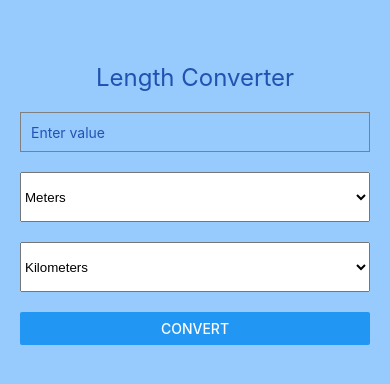
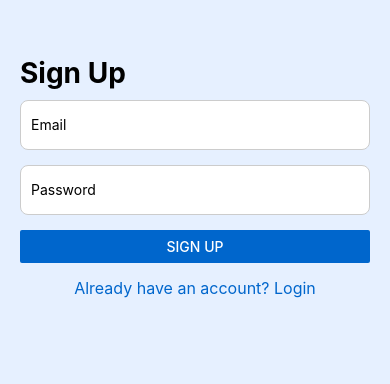
Before and after one commit to sekul-hassan/AndriodLab, a React Native app: screen / in a window 390 px wide. Shown: the part 218-602 px from the top of the page. Built offline with nearby package versions, Linux system fonts and the light colour scheme; no server answers.

Commit message:
Firebase is added

```diff
--- a/App.js
+++ b/App.js
@@ -1,117 +1,20 @@
-import React, { useState } from 'react';
-import { StyleSheet, Text, View, TextInput, Button } from 'react-native';
-import { Picker } from '@react-native-picker/picker';
-
-const lengthUnits = [
-    { label: 'Meters', value: 'm' },
-    { label: 'Kilometers', value: 'km' },
-    { label: 'Centimeters', value: 'cm' },
-    { label: 'Millimeters', value: 'mm' },
-    { label: 'Feet', value: 'ft' },
-    { label: 'Inches', value: 'in' },
-    { label: 'Yards', value: 'yd' },
-    { label: 'Miles', value: 'mi' },
-];
-
-const conversionFactors = {
-    m: 1,
-    km: 0.001,
-    cm: 100,
-    mm: 1000,
-    ft: 3.28084,
-    in: 39.3701,
-    yd: 1.09361,
-    mi: 0.000621371,
-};
-
-const convertLength = (value, fromUnit, toUnit) => {
-    const valueInMeters = value / conversionFactors[fromUnit];
-    return valueInMeters * conversionFactors[toUnit];
-};
+import React from 'react';
+import { StyleSheet, View } from 'react-native';
+import AuthScreen from './src/components/AuthScreen';
+import {AuthProvider} from "./src/components/AuthContext";
 
 export default function App() {
-    const [inputValue, setInputValue] = useState('');
-    const [fromUnit, setFromUnit] = useState('m');
-    const [toUnit, setToUnit] = useState('km');
-    const [result, setResult] = useState(null);
-
-    const handleConversion = () => {
-        const numericValue = parseFloat(inputValue);
-        if (!isNaN(numericValue)) {
-            const convertedValue = convertLength(numericValue, fromUnit, toUnit);
-            setResult(convertedValue.toFixed(6));
-        } else {
-            setResult(null);
-        }
-    };
-
     return (
-        <View style={styles.container}>
-            <Text style={styles.title}>Length Converter</Text>
-            <TextInput
-                style={styles.input}
-                placeholder="Enter value"
-                keyboardType="numeric"
-                value={inputValue}
-                onChangeText={setInputValue}
-            />
-            <Picker
-                selectedValue={fromUnit}
-                style={styles.picker}
-                onValueChange={(itemValue) => setFromUnit(itemValue)}
-            >
-                {lengthUnits.map((unit) => (
-                    <Picker.Item key={unit.value} label={unit.label} value={unit.value} />
-                ))}
-            </Picker>
-            <Picker
-                selectedValue={toUnit}
-                style={styles.picker}
-                onValueChange={(itemValue) => setToUnit(itemValue)}
-            >
-                {lengthUnits.map((unit) => (
-                    <Picker.Item key={unit.value} label={unit.label} value={unit.value} />
-                ))}
-            </Picker>
-            <Button title="Convert" onPress={handleConversion} />
-            {result !== null && (
-                <Text style={styles.result}>
-                    Result: {result} {toUnit}
-                </Text>
-            )}
-        </View>
+        <AuthProvider>
+            <AuthScreen />
+        </AuthProvider>
     );
 }
 
 const styles = StyleSheet.create({
     container: {
         flex: 1,
+        justifyContent: 'center',
         padding: 20,
-        justifyContent: 'center',
-        backgroundColor: 'rgba(3,127,250,0.41)',
-    },
-    title: {
-        fontSize: 24,
-        textAlign: 'center',
-        marginBottom: 20,
-        color: "#2052b1",
-    },
-    input: {
-        height: 40,
-        borderColor: 'gray',
-        borderWidth: 1,
-        paddingHorizontal: 10,
-        marginBottom: 20,
-        color: "#2052b1",
-    },
-    picker: {
-        height: 50,
-        width: '100%',
-        marginBottom: 20,
-    },
-    result: {
-        fontSize: 18,
-        textAlign: 'center',
-        marginTop: 20,
     },
 });
--- /dev/null
+++ b/firebaseConfig.js
@@ -0,0 +1,27 @@
+// firebaseConfig.js
+import { initializeApp } from 'firebase/app';
+import { getDatabase } from 'firebase/database';
+import { initializeAuth, getReactNativePersistence } from 'firebase/auth';
+import AsyncStorage from '@react-native-async-storage/async-storage';
+
+const firebaseConfig = {
+    apiKey: "AIzaSyA8EcXai0etanT90ALQZ3jOoly30VL1vW4",
+    authDomain: "register-automation-24214.firebaseapp.com",
+    projectId: "register-automation-24214",
+    storageBucket: "register-automation-24214.appspot.com",
+    messagingSenderId: "550864394076",
+    appId: "1:550864394076:android:1dfc07cca7786373815399",
+};
+
+// Initialize Firebase App
+const app = initializeApp(firebaseConfig);
+
+// Initialize Firebase Auth
+const auth = initializeAuth(app, {
+    persistence: getReactNativePersistence(AsyncStorage),
+});
+
+// Initialize Realtime Database
+const database = getDatabase(app);
+
+export { auth, database };
--- /dev/null
+++ b/src/components/AuthContext.js
@@ -0,0 +1,23 @@
+// AuthContext.js
+import React, { createContext, useContext, useEffect } from 'react';
+import { auth } from '../../firebaseConfig'; // Import your auth instance
+import { onAuthStateChanged } from 'firebase/auth';
+
+const AuthContext = createContext();
+
+export const AuthProvider = ({ children }) => {
+    useEffect(() => {
+        const unsubscribe = onAuthStateChanged(auth, (user) => {
+            console.log(user ? 'User is logged in' : 'No user is logged in');
+        });
+        return () => unsubscribe();
+    }, []);
+
+    return (
+        <AuthContext.Provider value={{ auth }}>
+            {children}
+        </AuthContext.Provider>
+    );
+};
+
+export const useAuth = () => useContext(AuthContext);
--- /dev/null
+++ b/src/components/AuthScreen.js
@@ -0,0 +1,86 @@
+import React, { useState } from 'react';
+import { View, Text, TextInput, Button, Alert, StyleSheet, TouchableOpacity } from 'react-native';
+import { auth } from '../../firebaseConfig';
+import { createUserWithEmailAndPassword, signInWithEmailAndPassword } from 'firebase/auth';
+
+const AuthScreen = () => {
+    const [email, setEmail] = useState('');
+    const [password, setPassword] = useState('');
+    const [isSignUp, setIsSignUp] = useState(true);
+
+    const handleSubmit = async () => {
+        try {
+            if (isSignUp) {
+                await createUserWithEmailAndPassword(auth, email, password);
+                Alert.alert('User registered successfully!');
+            } else {
+                await signInWithEmailAndPassword(auth, email, password);
+                Alert.alert('User logged in successfully!');
+            }
+        } catch (error) {
+            Alert.alert(error.message);
+        }
+    };
+
+    return (
+        <View style={styles.container}>
+            <Text style={styles.title}>{isSignUp ? 'Sign Up' : 'Login'}</Text>
+            <TextInput
+                placeholder="Email"
+                value={email}
+                onChangeText={setEmail}
+                style={styles.input}
+                autoCapitalize="none"
+                keyboardType="email-address"
+            />
+            <TextInput
+                placeholder="Password"
+                value={password}
+                onChangeText={setPassword}
+                secureTextEntry
+                style={styles.input}
+            />
+            <Button title={isSignUp ? 'Sign Up' : 'Login'} onPress={handleSubmit} color="#0066CC" />
+            <TouchableOpacity style={styles.switchButton} onPress={() => setIsSignUp(!isSignUp)}>
+                <Text style={styles.switchText}>
+                    {isSignUp ? 'Already have an account? Login' : "Don't have an account? Sign Up"}
+                </Text>
+            </TouchableOpacity>
+        </View>
+    );
+};
+
+const styles = StyleSheet.create({
+    container: {
+        flex: 1,
+        justifyContent: 'center',
+        marginTop: -55,
+        padding: 20,
+        backgroundColor: '#E6F0FF',
+    },
+    title: {
+        fontSize: 28,
+        fontWeight: 'bold',
+        textAlign: 'left',
+        marginBottom: 10,
+    },
+    input: {
+        height: 50,
+        borderColor: '#CCCCCC',
+        borderWidth: 1,
+        borderRadius: 8,
+        paddingHorizontal: 10,
+        marginBottom: 15,
+        backgroundColor: '#FFFFFF',
+    },
+    switchButton: {
+        marginTop: 15,
+        alignItems: 'center',
+    },
+    switchText: {
+        color: '#0066CC',
+        fontSize: 16,
+    },
+});
+
+export default AuthScreen;
```
Also changed, not shown: package.json (+7 -2 lines), src/components/FormScreen.js (added, +39 -0 lines), src/google-services.json (added, +29 -0 lines), 1 other file (tests, documents, lock files or other folders).
